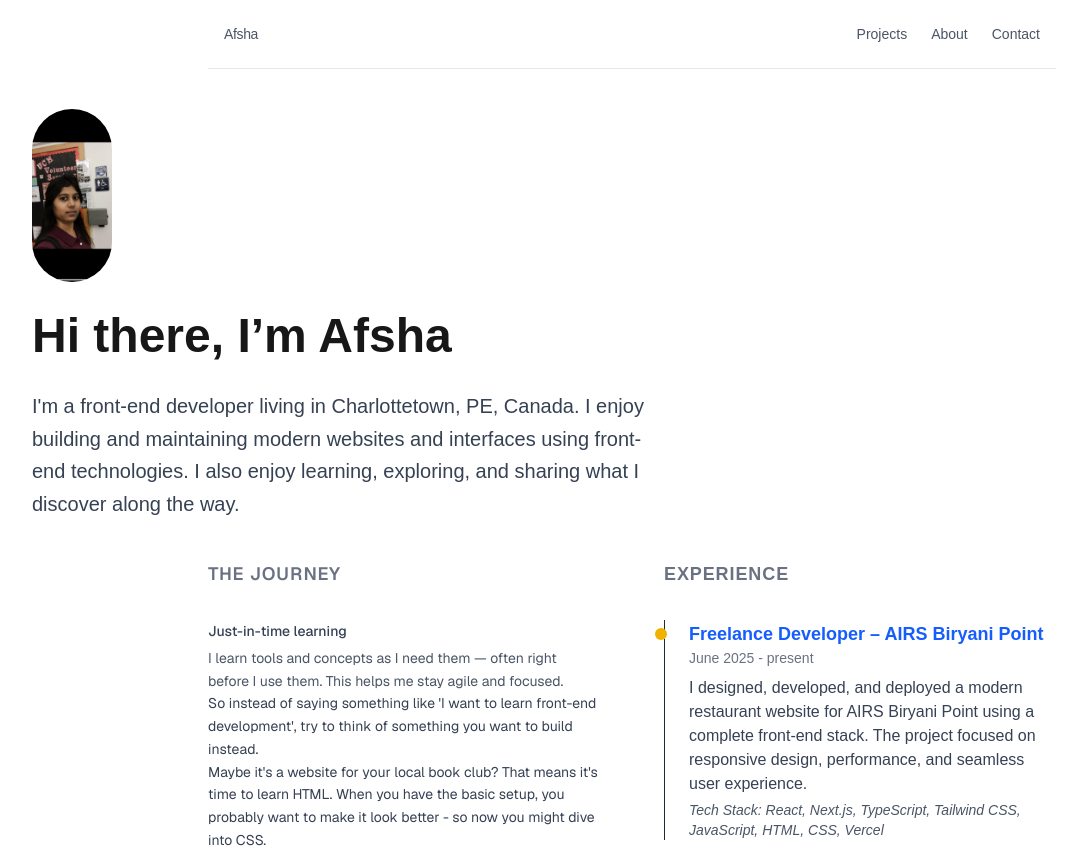
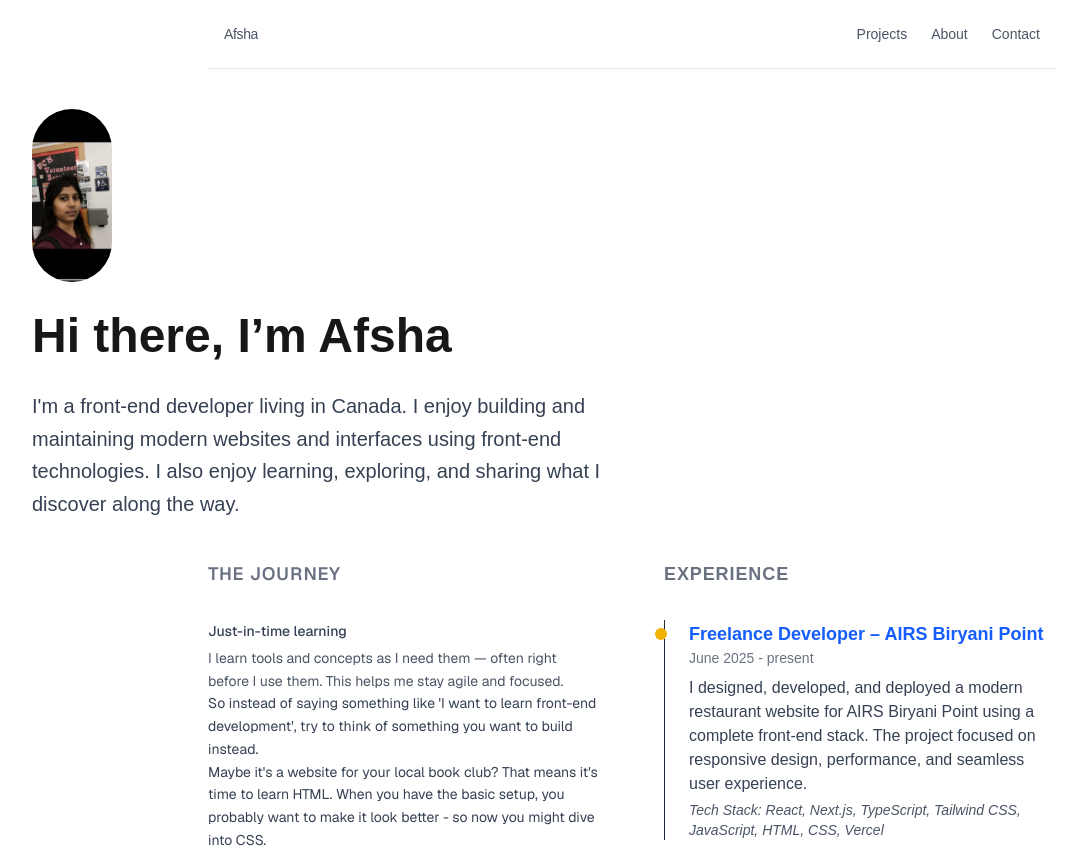
Before and after one commit to ammisettyAfsha/afsha-portfolio, a Next.js app: page / in a window 1280 px wide. Shown: the top 848 px of the page, without its empty margins (8-1083 px from the left). Built offline with nearby package versions, Linux system fonts and the light colour scheme.

Commit message:
Home page modifications

```diff
--- a/src/app/page.tsx
+++ b/src/app/page.tsx
@@ -20,7 +20,7 @@ export default function HomePage() {
           {"Hi there, I’m Afsha"}
         </h1>
         <p className="text-xl text-gray-700 leading-relaxed">
-          {"I'm a front-end developer living in Charlottetown, PE, Canada. I enjoy building and maintaining modern websites and interfaces using front-end technologies. I also enjoy learning, exploring, and sharing what I discover along the way."}
+          {"I'm a front-end developer living in Canada. I enjoy building and maintaining modern websites and interfaces using front-end technologies. I also enjoy learning, exploring, and sharing what I discover along the way."}
         </p>
       </section>
       <JourneyAndExperience />
```
